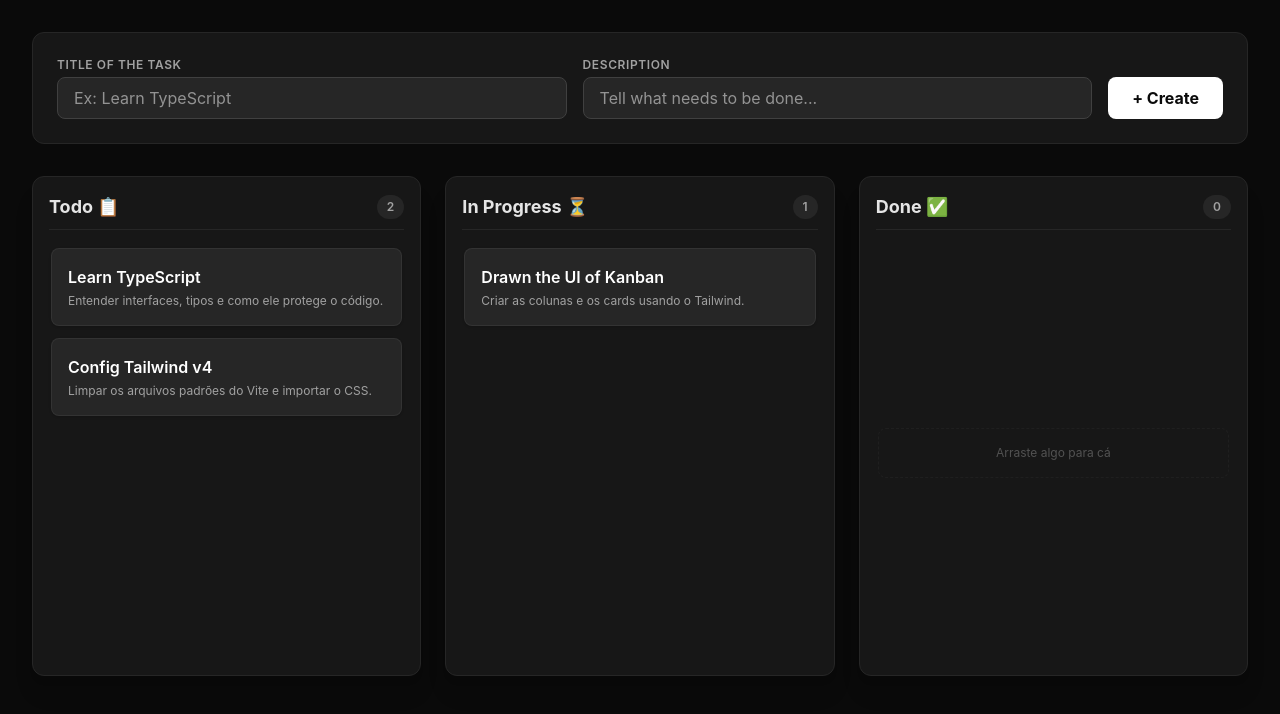
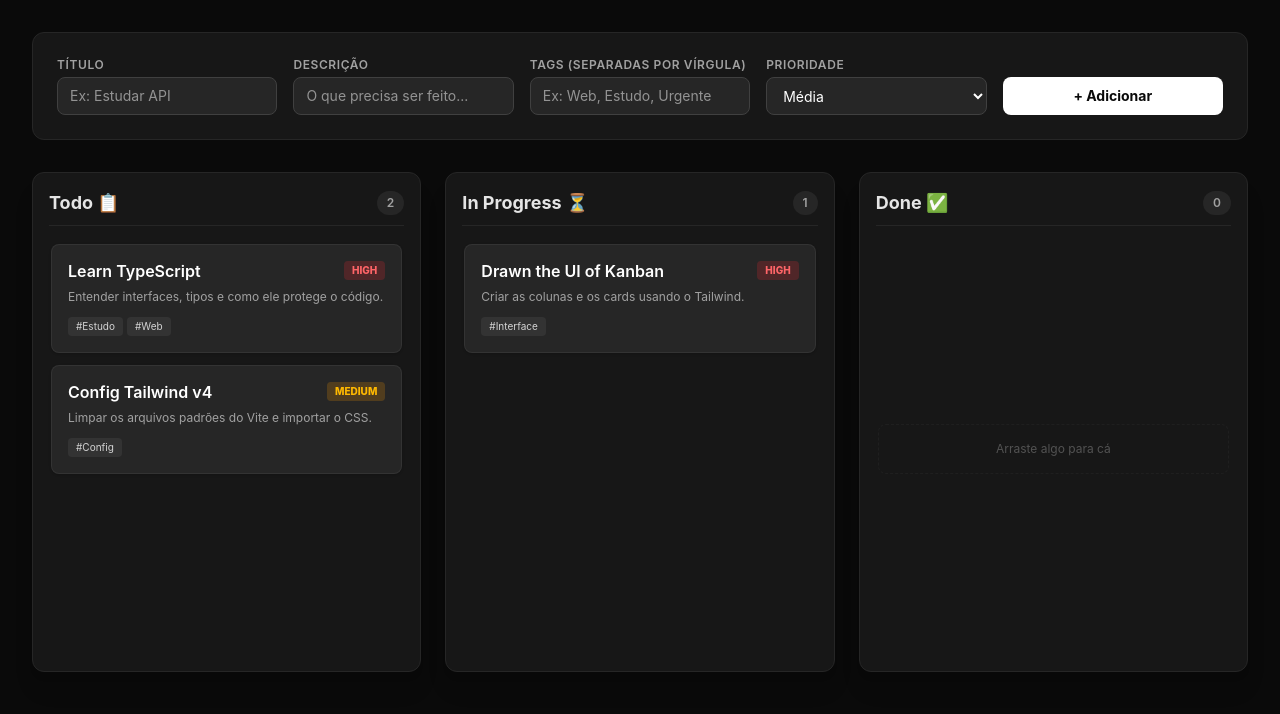
Before and after one commit to daniel27072007/reactive-kanban-board, a React (Vite) app in the folder reactive-kanban/: page / in a window 1280 px wide. Shown: the top 714 px of the page. Built offline with nearby package versions, Linux system fonts and the light colour scheme.

Commit message:
added tags and priority to the cards

```diff
--- a/reactive-kanban/src/App.tsx
+++ b/reactive-kanban/src/App.tsx
@@ -1,7 +1,7 @@
 import { useState } from "react"
 import { DragDropContext, Draggable, Droppable } from "@hello-pangea/dnd"
 import { data } from './mockData.ts'
-import type { StateKanban } from "./types.ts"
+import type { StateKanban, Priority } from "./types.ts"
 import type { DropResult } from "@hello-pangea/dnd"
 
 function App() {
@@ -39,7 +39,9 @@ function App() {
 
   // "CRUD" of the cards
   const [newTitle, setNewTitle] = useState("")
-  const [newDesciption, setNewDesciption] = useState("")
+  const [newDescription, setNewDescription] = useState("")
+  const [newTags, setNewTags] = useState('')
+  const [newPriority, setNewPriority] = useState<Priority>('medium')
 
   const addTask = (e: React.SubmitEvent) => {
     e.preventDefault()
@@ -49,56 +51,80 @@ function App() {
     const newCard = {
       id: `task-${Date.now()}`,
       title: newTitle,
-      description: newDesciption,
-      tags: 'new',
-      priority: 'medium' as const
+      description: newDescription,
+      tags: newTags.trim() ? newTags : 'Other',
+      priority: newPriority
     }
     const newKanban = { ...kanban }
     newKanban['todo'].cards.unshift(newCard)
     setKanban(newKanban)
     setNewTitle("")
-    setNewDesciption("")
+    setNewDescription("")
+    setNewTags("")
+    setNewPriority("medium")
   }
 
   return (
     <DragDropContext onDragEnd={whenDragging}>
       <div className="min-h-screen bg-neutral-950 text-neutral-100 p-8">
-        <form onSubmit={addTask} className="bg-neutral-900 p-6 rounded-xl border border-neutral-800 max-w-7xl mx-auto mb-8 flex flex-col md:flex-row gap-4 items-end">
+        <form onSubmit={addTask} className="bg-neutral-900 p-6 rounded-xl border border-neutral-800 max-w-7xl mx-auto mb-8 grid grid-cols-1 md:grid-cols-5 gap-4 items-end">
 
           {/* Input do Título */}
-          <div className="flex-1 w-full">
-            <label className="block text-xs font-semibold text-neutral-400 mb-1 uppercase tracking-wider">
-              Title of the task
-            </label>
+          <div className="md:col-span-1 w-full">
+            <label className="block text-xs font-semibold text-neutral-400 mb-1 uppercase tracking-wider">Título</label>
             <input
               type="text"
               value={newTitle}
               onChange={(e) => setNewTitle(e.target.value)}
-              placeholder="Ex: Learn TypeScript"
-              className="w-full bg-neutral-800 border border-neutral-700 rounded-lg px-4 py-2 text-white focus:outline-none focus:border-neutral-500 transition-colors"
+              placeholder="Ex: Estudar API"
+              className="w-full bg-neutral-800 border border-neutral-700 rounded-lg px-3 py-2 text-sm text-white focus:outline-none focus:border-neutral-500 transition-colors"
             />
           </div>
 
           {/* Input da Descrição */}
-          <div className="flex-1 w-full">
-            <label className="block text-xs font-semibold text-neutral-400 mb-1 uppercase tracking-wider">
-              Description
-            </label>
+          <div className="md:col-span-1 w-full">
+            <label className="block text-xs font-semibold text-neutral-400 mb-1 uppercase tracking-wider">Descrição</label>
             <input
               type="text"
-              value={newDesciption}
-              onChange={(e) => setNewDesciption(e.target.value)}
-              placeholder="Tell what needs to be done..."
-              className="w-full bg-neutral-800 border border-neutral-700 rounded-lg px-4 py-2 text-white focus:outline-none focus:border-neutral-500 transition-colors"
+              value={newDescription}
+              onChange={(e) => setNewDescription(e.target.value)}
+              placeholder="O que precisa ser feito..."
+              className="w-full bg-neutral-800 border border-neutral-700 rounded-lg px-3 py-2 text-sm text-white focus:outline-none focus:border-neutral-500 transition-colors"
             />
+          </div>
+
+          {/* Input das Tags */}
+          <div className="md:col-span-1 w-full">
+            <label className="block text-xs font-semibold text-neutral-400 mb-1 uppercase tracking-wider">Tags (separadas por vírgula)</label>
+            <input
+              type="text"
+              value={newTags}
+              onChange={(e) => setNewTags(e.target.value)}
+              placeholder="Ex: Web, Estudo, Urgente"
+              className="w-full bg-neutral-800 border border-neutral-700 rounded-lg px-3 py-2 text-sm text-white focus:outline-none focus:border-neutral-500 transition-colors"
+            />
+          </div>
+
+          {/* Select da Prioridade */}
+          <div className="md:col-span-1 w-full">
+            <label className="block text-xs font-semibold text-neutral-400 mb-1 uppercase tracking-wider">Prioridade</label>
+            <select
+              value={newPriority}
+              onChange={(e) => setNewPriority(e.target.value as 'low' | 'medium' | 'high')}
+              className="w-full bg-neutral-800 border border-neutral-700 rounded-lg px-3 py-2 text-sm text-white focus:outline-none focus:border-neutral-500 transition-colors cursor-pointer h-[38px]"
+            >
+              <option value="low">Baixa</option>
+              <option value="medium">Média</option>
+              <option value="high">Alta</option>
+            </select>
           </div>
 
           {/* Botão de Enviar */}
           <button
             type="submit"
-            className="bg-white text-neutral-950 font-bold px-6 py-2 rounded-lg hover:bg-neutral-200 transition-colors cursor-pointer w-full md:w-auto h-[42px]"
+            className="bg-white text-neutral-950 font-bold px-6 py-2 rounded-lg hover:bg-neutral-200 transition-colors cursor-pointer w-full h-[38px] text-sm md:col-span-1"
           >
-            + Create
+            + Adicionar
           </button>
         </form>
         <div className="grid grid-cols-1 md:grid-cols-3 gap-6 max-w-7xl mx-auto items-start">
@@ -141,8 +167,35 @@ function App() {
                             {...provided.dragHandleProps}
                             className="bg-neutral-800 p-4 rounded-lg border border-neutral-700/50 shadow-sm cursor-grab text-white select-none active:cursor-grabbing w-full box-border mb-3"
                           >
-                            <h3 className="font-semibold text-base">{card.title}</h3>
-                            <p className="text-xs text-neutral-400 mt-1">{card.description}</p>
+                            <div className="flex items-start justify-between gap-2 mb-2">
+                              <h3 className="font-semibold text-base text-white leading-tight">
+                                {card.title}
+                              </h3>
+
+                              {/* Badge dinâmica baseada na prioridade do card */}
+                              <span className={`text-[10px] uppercase font-extrabold px-2 py-0.5 rounded shrink-0 ${
+                                card.priority === 'high' ? 'bg-red-500/20 text-red-400' :
+                                card.priority === 'medium' ? 'bg-amber-500/20 text-amber-400' :
+                                'bg-emerald-500/20 text-emerald-400'
+                              }`}>
+                                {card.priority}
+                              </span>
+                            </div>
+                            <p className="text-xs text-neutral-400 line-clamp-2 mb-3">
+                              {card.description}
+                            </p>
+
+                            {/* Mágica das Tags: Quebra a string por vírgula e faz um loop criando as hashtags */}
+                            <div className="flex flex-wrap gap-1">
+                              {card.tags.split(',').map((tag, idx) => (
+                                <span
+                                  key={idx}
+                                  className="bg-neutral-700/50 text-[10px] text-neutral-300 px-2 py-0.5 rounded"
+                                >
+                                  #{tag.trim()}
+                                </span>
+                              ))}
+                            </div>
                           </div>
                         )}
                       </Draggable>
```
